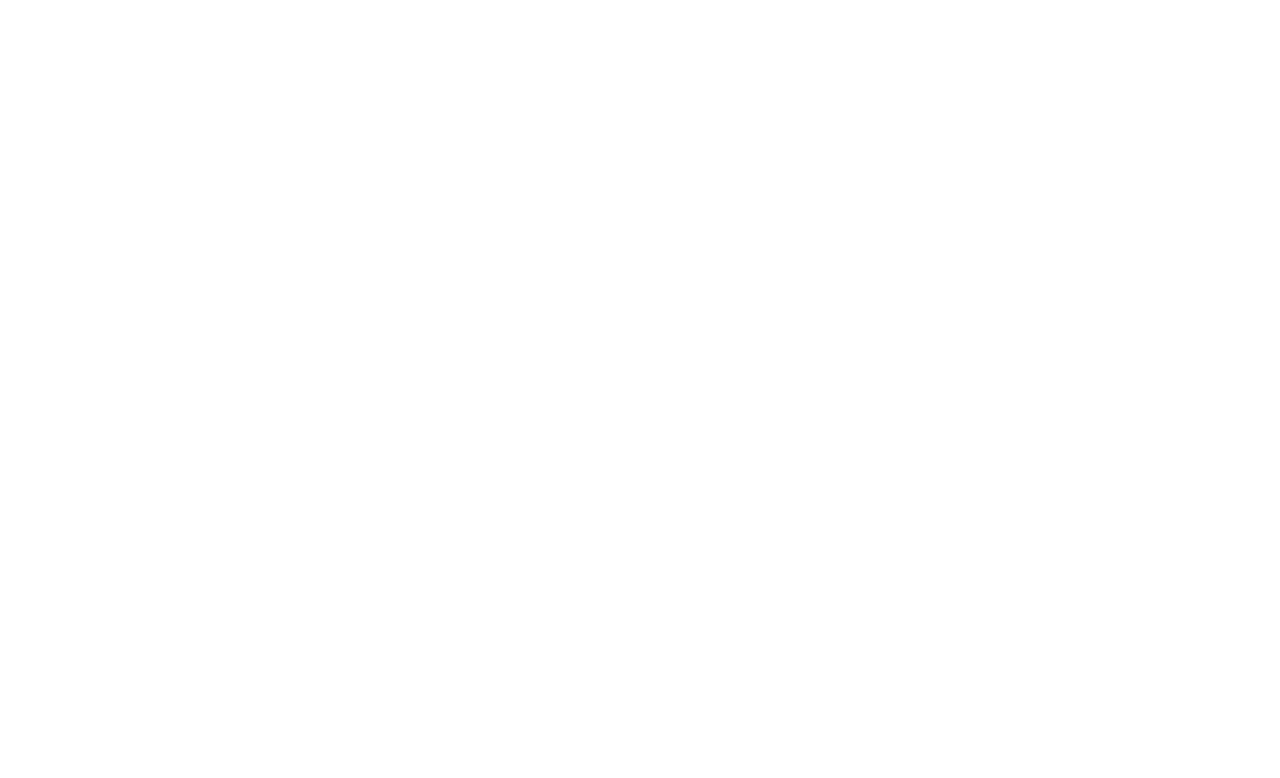
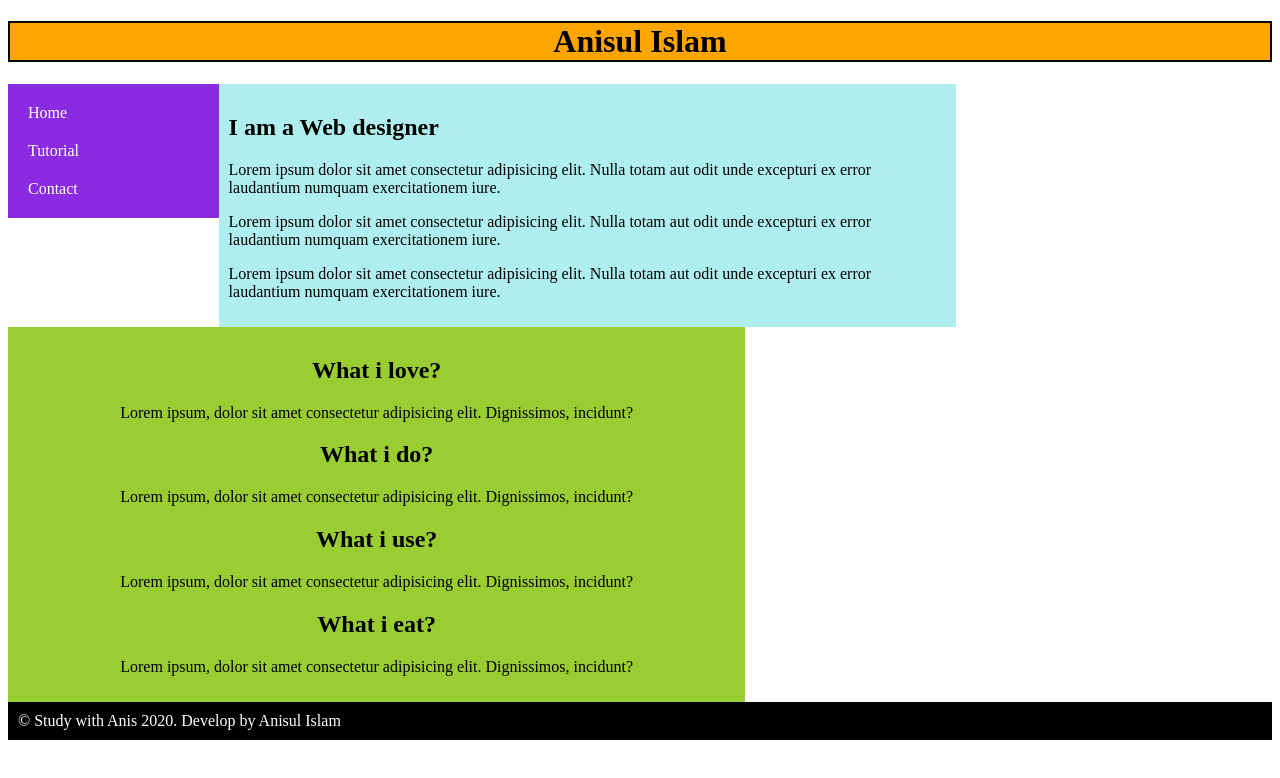
Before and after one commit to RaiyanJiyon/CSS3, a plain HTML site: page 34Responsive web design/01grid view (part-1)/index.html in a window 1280 px wide. Drawn offline with Linux system fonts and the light colour scheme.

Commit message:
eighth day

```diff
--- a/34Responsive web design/01grid view (part-1)/index.html
+++ b/34Responsive web design/01grid view (part-1)/index.html
@@ -4,8 +4,47 @@
     <meta charset="UTF-8">
     <meta name="viewport" content="width=device-width, initial-scale=1.0">
     <title>Document</title>
+    <link rel="stylesheet" href="style.css">
 </head>
 <body>
+    <div class="header">
+        <h1>Anisul Islam</h1>
+    </div>
 
+    <div class="row">
+        <div class="nav-menu col-2">
+            <a href="#">Home</a>
+            <a href="#">Tutorial</a>
+            <a href="#">Contact</a>
+        </div>
+
+        <div class="main col-7">
+            <h2>I am a Web designer</h2>
+
+            <p>Lorem ipsum dolor sit amet consectetur adipisicing elit. Nulla totam aut odit unde excepturi ex error laudantium numquam exercitationem iure.</p>
+
+            <p>Lorem ipsum dolor sit amet consectetur adipisicing elit. Nulla totam aut odit unde excepturi ex error laudantium numquam exercitationem iure.</p>
+
+            <p>Lorem ipsum dolor sit amet consectetur adipisicing elit. Nulla totam aut odit unde excepturi ex error laudantium numquam exercitationem iure.</p>
+        </div>
+
+        <div class="aside col-7">
+            <h2>What i love?</h2>
+            <p>Lorem ipsum, dolor sit amet consectetur adipisicing elit. Dignissimos, incidunt?</p>
+
+            <h2>What i do?</h2>
+            <p>Lorem ipsum, dolor sit amet consectetur adipisicing elit. Dignissimos, incidunt?</p>
+
+            <h2>What i use?</h2>
+            <p>Lorem ipsum, dolor sit amet consectetur adipisicing elit. Dignissimos, incidunt?</p>
+
+            <h2>What i eat?</h2>
+            <p>Lorem ipsum, dolor sit amet consectetur adipisicing elit. Dignissimos, incidunt?</p>
+        </div>
+    </div>
+
+    <div class="footer col-12">
+        &copy; Study with Anis 2020. Develop by Anisul Islam
+    </div>
 </body>
 </html>
--- a/34Responsive web design/01grid view (part-1)/style.css
+++ b/34Responsive web design/01grid view (part-1)/style.css
@@ -0,0 +1,115 @@
+/* *{
+    padding: 0%;
+    margin: 0%;
+} */
+
+*{
+    box-sizing: border-box;
+}
+
+h1{
+    background-color: orange;
+    font: 2rem;
+    text-align: center;
+    border: 2px solid black;
+}
+header{
+    background-color: aqua;
+    color: hotpink;
+    padding: 1% 5%;
+    text-align: center;
+}
+
+.nav-menu{
+    padding: 1% 5%;
+    background-color: blueviolet;
+}
+
+.nav-menu a{
+    color:  white;
+    text-decoration: none;
+    font-size: 1.rem;
+    padding: 10px;
+    display: block;
+}
+
+.main{
+    background-color: paleturquoise;
+    padding: 1% 5%;
+}
+
+.aside{
+    padding: 1% 5%;
+    background-color:yellowgreen;
+    text-align: center;
+}
+
+.footer{
+    background-color: black;
+    color: white;
+}
+
+.col-1 {
+    width: 8.33%;
+}
+
+.col-2 {
+    width: 16.66%;
+}
+
+.col-3 {
+    width: 25%;
+}
+
+.col-4 {
+    width: 33.33%;
+}
+
+.col-5 {
+    width: 41.66%;
+}
+
+.col-6 {
+    width: 50%;
+}
+
+.col-7 {
+    width: 58.33%;
+}
+
+.col-8 {
+    width: 66.66%;
+}
+
+.col-9 {
+    width: 75%;
+}
+
+.col-10 {
+    width: 83.33%;
+}
+
+.col-11 {
+    width: 91.66%;
+}
+
+.col-12 {
+    width: 100%;
+}
+
+[class*="col-"]{
+    float: left;
+    padding: 10px;
+}
+
+.row::after{
+    content: '';
+    clear: both;
+    display: table;
+}
+
+@media screen and (max-width: 768px) {
+    [class*="col-"]{
+        width: 100%;
+    }
+}
--- /dev/null
+++ b/34Responsive web design/02grid view (part-2)/style.css
@@ -0,0 +1,166 @@
+/* *{
+    padding: 0%;
+    margin: 0%;
+} */
+
+*{
+    box-sizing: border-box;
+}
+
+h1{
+    background-color: orange;
+    font: 2rem;
+    text-align: center;
+    border: 2px solid black;
+}
+header{
+    background-color: aqua;
+    color: hotpink;
+    padding: 1% 5%;
+    text-align: center;
+}
+
+.nav-menu{
+    padding: 1% 5%;
+    background-color: blueviolet;
+}
+
+.nav-menu a{
+    color:  white;
+    text-decoration: none;
+    font-size: 1.rem;
+    padding: 10px;
+    display: block;
+}
+
+.main{
+    background-color: paleturquoise;
+    padding: 1% 5%;
+}
+
+.aside{
+    padding: 1% 5%;
+    background-color:yellowgreen;
+    text-align: center;
+}
+
+.footer{
+    background-color: black;
+    color: white;
+}
+
+.col-1 {
+    width: 8.33%;
+}
+
+.col-2 {
+    width: 16.66%;
+}
+
+.col-3 {
+    width: 25%;
+}
+
+.col-4 {
+    width: 33.33%;
+}
+
+.col-5 {
+    width: 41.66%;
+}
+
+.col-6 {
+    width: 50%;
+}
+
+.col-7 {
+    width: 58.33%;
+}
+
+.col-8 {
+    width: 66.66%;
+}
+
+.col-9 {
+    width: 75%;
+}
+
+.col-10 {
+    width: 83.33%;
+}
+
+.col-11 {
+    width: 91.66%;
+}
+
+.col-12 {
+    width: 100%;
+}
+
+[class*="col-"]{
+    float: left;
+    padding: 10px;
+}
+
+.row::after{
+    content: '';
+    clear: both;
+    display: table;
+}
+
+@media screen and (max-width: 768px) {
+    [class*="col-"]{
+        width: 100%;
+    }
+}
+
+        /* for tablet */
+@media screen and (mini-width: 600px) {
+    .col-s-1 {
+        width: 8.33%;
+    }
+
+    .col-s-2 {
+        width: 16.66%;
+    }
+
+    .col-s-3 {
+        width: 25%;
+    }
+
+    .col-s-4 {
+        width: 33.33%;
+    }
+
+    .col-5 {
+        width: 41.66%;
+    }
+
+    .col-s-6 {
+        width: 50%;
+    }
+
+    .col-s-7 {
+        width: 58.33%;
+    }
+
+    .col-s-8 {
+        width: 66.66%;
+    }
+
+    .col-s-9 {
+        width: 75%;
+    }
+
+    .col-s-10 {
+        width: 83.33%;
+    }
+
+    .col-s-11 {
+        width: 91.66%;
+    }
+
+    .col-s-12 {
+        width: 100%;
+    }
+}
--- /dev/null
+++ b/37Animation-transition and transform/style.css
@@ -0,0 +1,18 @@
+.main{
+    background-color: tomato;
+    width: 200px;
+    height: 200px;
+    margin: 0% auto;
+
+    transition-property: width;
+    transition-duration: 2s;
+    transition-delay: 1s;
+
+    /* we can do this in oneline  */
+    transition: width 2s, height 2s;
+}
+
+.main:hover{
+    width: 400px;
+    height: 200px;
+}
```
Also changed, not shown: 34Responsive web design/02grid view (part-2)/index.html (added, +50 -0 lines), 35Transform Property/index.html (added, +12 -0 lines), 35Transform Property/style.css (added, +20 -0 lines), 36Animation Property/index.html (added, +12 -0 lines), 36Animation Property/style.css (added, +28 -0 lines), 37Animation-transition and transform/index.html (added, +14 -0 lines), 1 other file.
